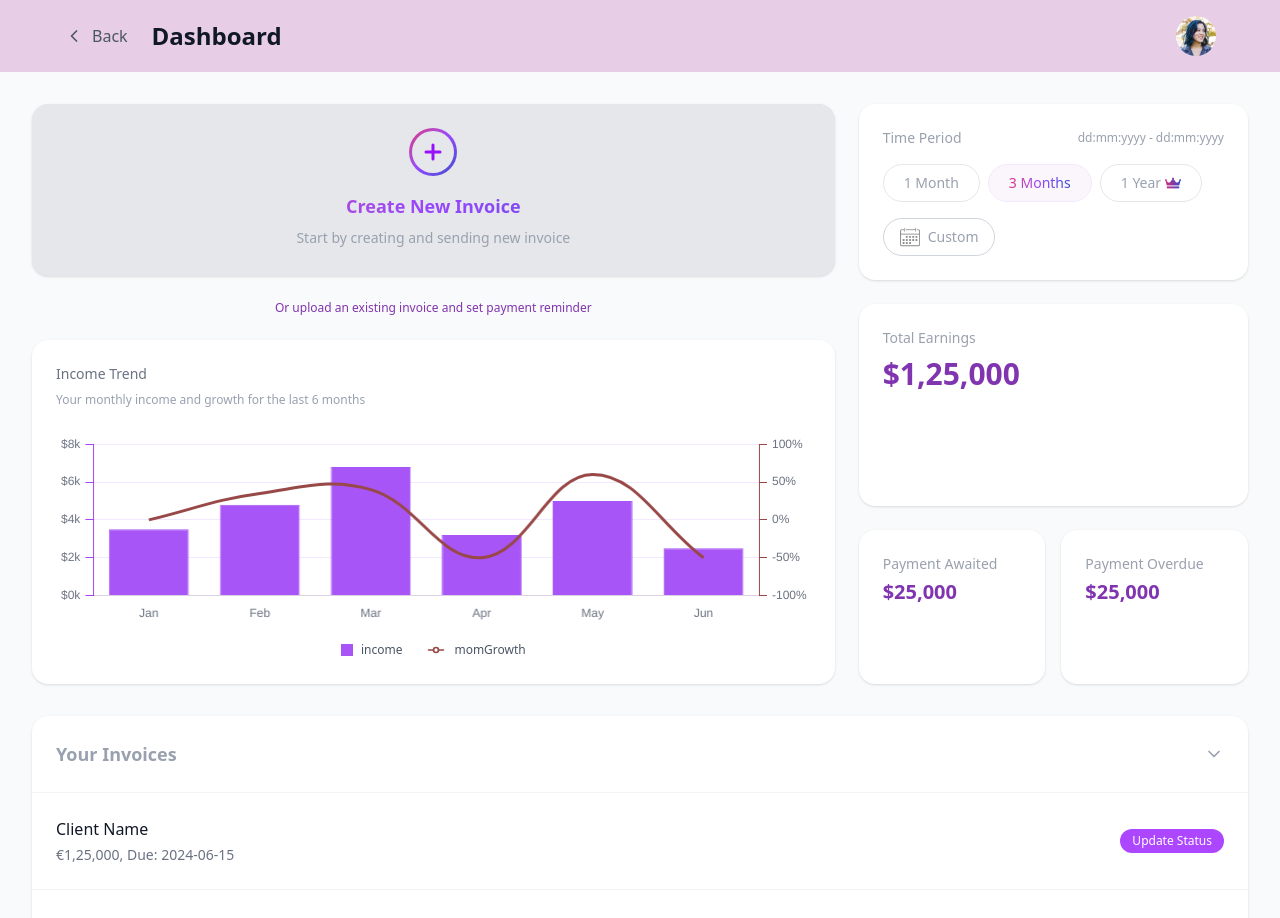
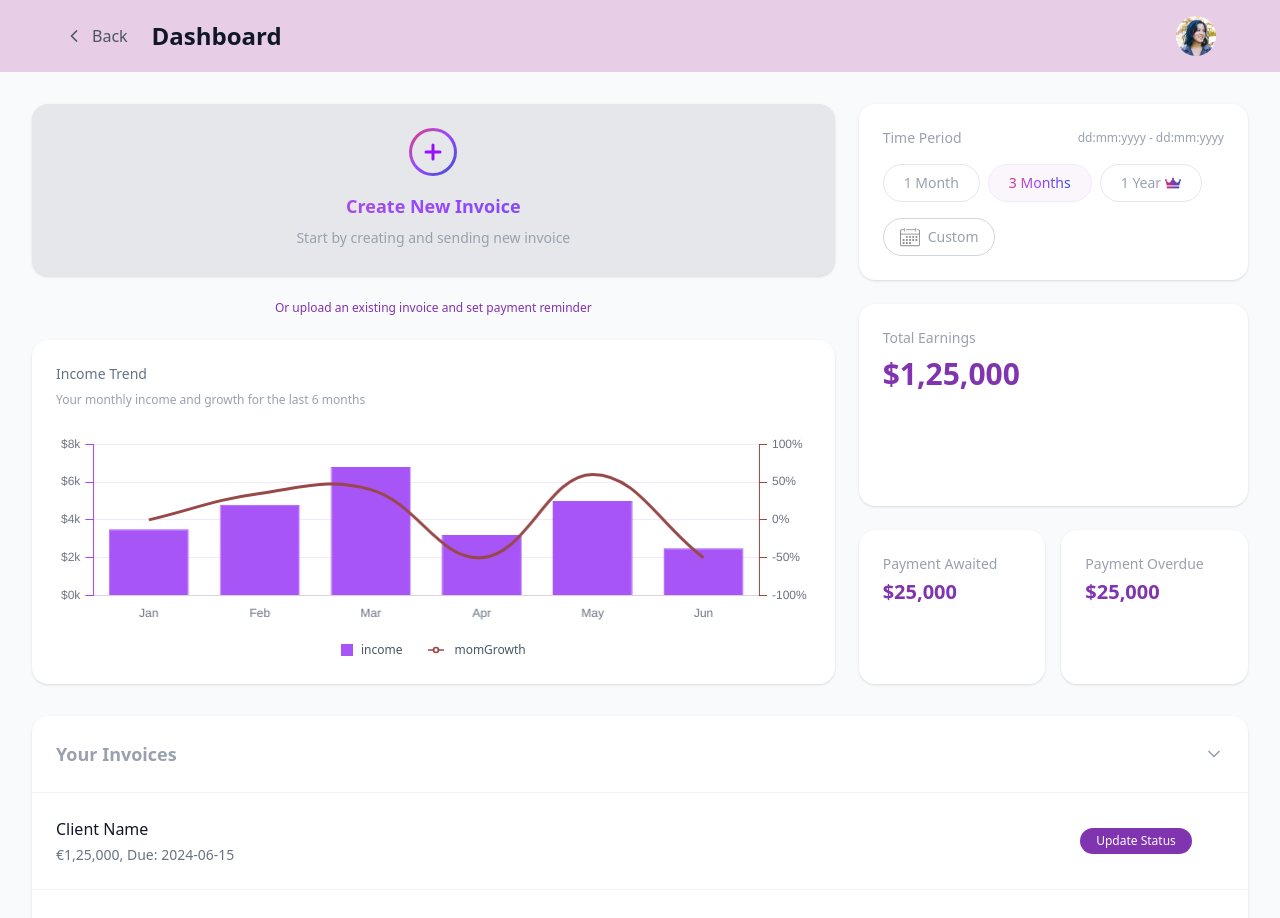
Before and after one commit to HarshithKDev/sparkonomy, a React (Vite) app: page / in a window 1280 px wide. Shown: the top 918 px of the page. Built offline with nearby package versions, Linux system fonts and the light colour scheme.

Commit message:
update invoiceList.jsx

```diff
--- a/src/components/InvoiceList.jsx
+++ b/src/components/InvoiceList.jsx
@@ -19,17 +19,35 @@ const InvoiceList = () => {
     { id: 11, client: 'Income Trend', amount: '€1,25,000', date: '2024-06-15', status: 'Paid' },
   ];
 
-  const getStatusColor = (status) => {
+  const getStatusStyle = (status) => {
+    const style = {
+      width: '112px', // w-28
+      textAlign: 'center',
+      padding: '0.25rem 0.75rem', // px-3 py-1
+      borderRadius: '9999px', // rounded-full
+      fontSize: '0.75rem', // text-xs
+      fontWeight: '500', // font-medium
+    };
+
     switch (status) {
-      case 'Update Status': return 'bg-purple-500';
-      case 'Unpaid': return 'bg-gray-400';
-      case 'Disputed': return 'bg-red-400';
-      case 'Paid': return 'bg-green-400';
-      case 'Partially Paid': return 'bg-yellow-400';
-      case 'Overdue': return 'bg-red-500';
-      case 'Awaited': return 'bg-orange-400';
-      case 'Draft': return 'bg-gray-300';
-      default: return 'bg-gray-400';
+      case 'Update Status':
+        return { ...style, backgroundColor: '#8134af', color: 'white' };
+      case 'Unpaid':
+        return { ...style, backgroundColor: '#f2f2f2', color: 'black' };
+      case 'Disputed':
+        return { ...style, backgroundColor: '#ffb1b1', color: 'black' };
+      case 'Paid':
+        return { ...style, backgroundColor: '#9cefb8', color: 'black' };
+      case 'Partially Paid':
+        return { ...style, backgroundColor: '#fffae5', color: 'black' };
+      case 'Overdue':
+        return { ...style, backgroundColor: '#ffb1b1', color: 'black' };
+      case 'Awaited':
+        return { ...style, backgroundColor: '#fffae5', color: 'black' };
+      case 'Draft':
+        return { ...style, backgroundColor: '#f2f2f2', color: 'black' };
+      default:
+        return { ...style, backgroundColor: '#f2f2f2', color: 'black' };
     }
   };
 
@@ -51,12 +69,14 @@ const InvoiceList = () => {
                   <h4 className="font-medium text-gray-900 mb-1">{invoice.client}</h4>
                   <p className="text-sm text-gray-500">{invoice.amount}, Due: {invoice.date}</p>
                 </div>
-                <div className="flex items-center space-x-3">
-                  <span className={`px-3 py-1 rounded-full text-xs font-medium text-white ${getStatusColor(invoice.status)}`}>
+                <div className="flex items-center justify-end" style={{ width: '180px' }}>
+                  <span style={getStatusStyle(invoice.status)}>
                     {invoice.status}
                   </span>
-                  {(invoice.status === 'Overdue' || invoice.status === 'Awaited') && <Bell className="w-4 h-4 text-gray-400" />}
-                  {invoice.status === 'Draft' && <Edit className="w-4 h-4 text-gray-400" />}
+                  <div className="w-8 text-right">
+                    {(invoice.status === 'Overdue' || invoice.status === 'Awaited') && <Bell className="w-4 h-4 text-gray-400 inline-block" />}
+                    {invoice.status === 'Draft' && <Edit className="w-4 h-4 text-gray-400 inline-block" />}
+                  </div>
                 </div>
               </div>
             ))}
```
